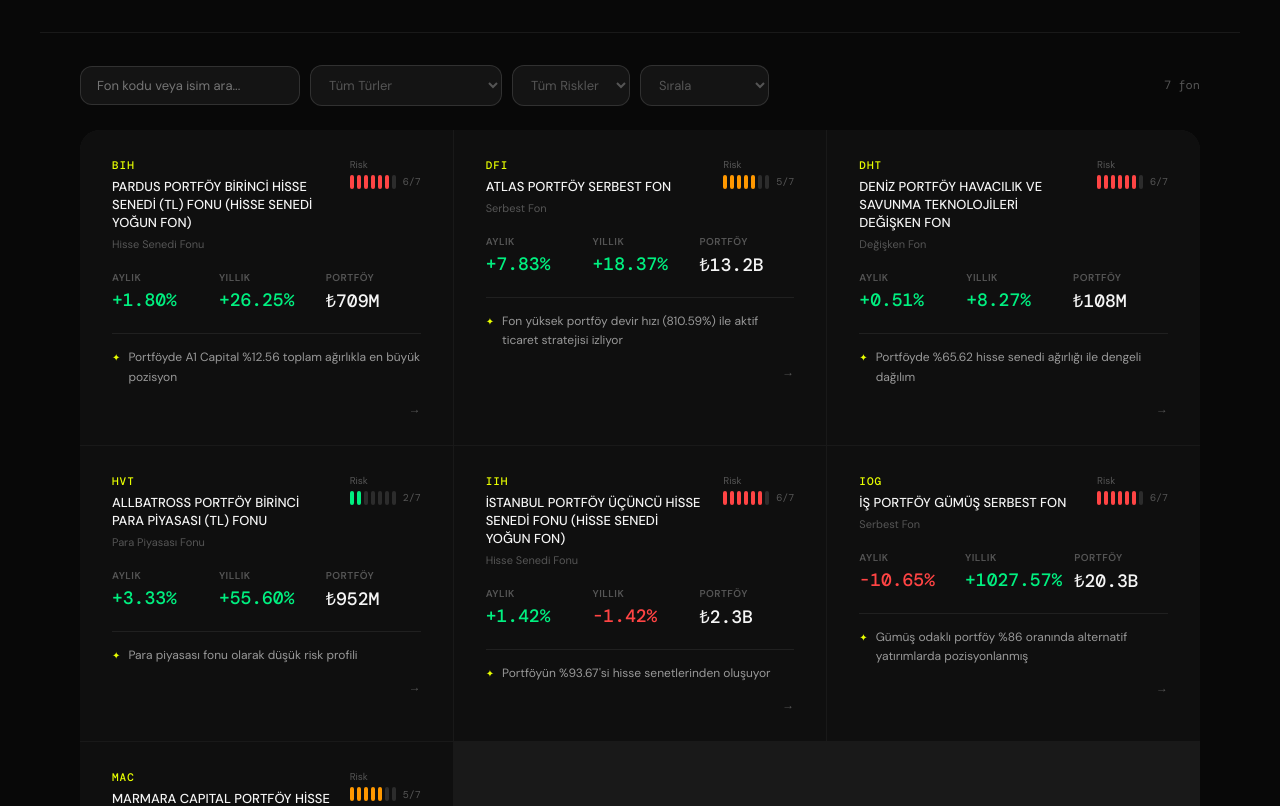
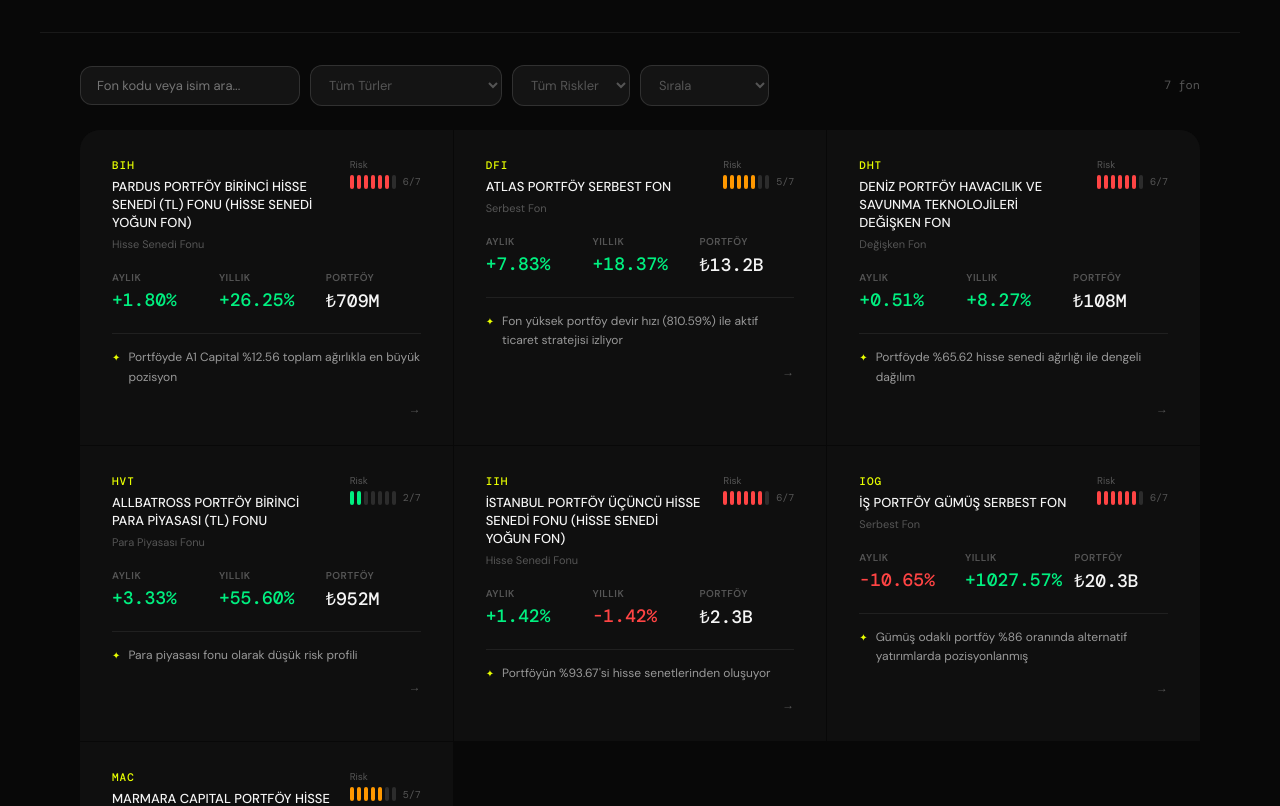
Before and after one commit to novmber/fonar-web, a Next.js app: page / in a window 1280 px wide. Shown: the part 600-1406 px from the top of the page. Built offline with nearby package versions, Linux system fonts and the light colour scheme.

Commit message:
fix: grid boş hücre arka plan rengi

```diff
--- a/app/page.tsx
+++ b/app/page.tsx
@@ -162,7 +162,7 @@
             <div style={{ color: 'var(--text3)', fontSize: 12 }}>Filtrelerinizi değiştirerek tekrar deneyin.</div>
           </div>
         ) : (
-          <div className="funds-grid" style={{ display: 'grid', gridTemplateColumns: 'repeat(auto-fill, minmax(360px, 1fr))', gap: 1, background: 'var(--border)', borderRadius: 20, overflow: 'hidden' }}>
+          <div className="funds-grid" style={{ display: 'grid', gridTemplateColumns: 'repeat(auto-fill, minmax(360px, 1fr))', gap: 1, background: 'var(--bg)', borderRadius: 20, overflow: 'hidden' }}>
             {filtered.map((fund: any) => (
               <a key={fund.code} href={`/fon/${fund.code?.toLowerCase()}`}
                 className="fund-card"
```
